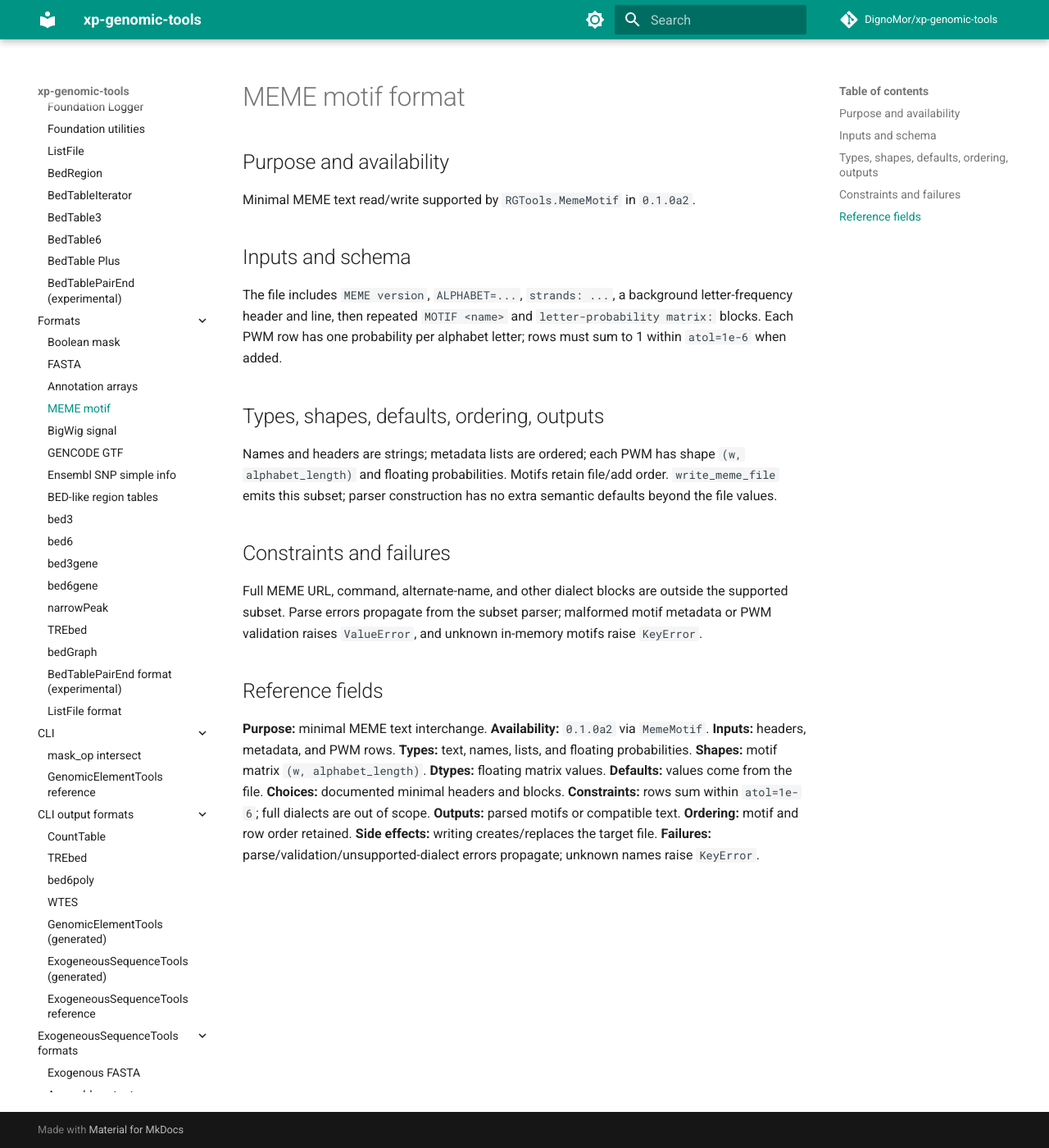
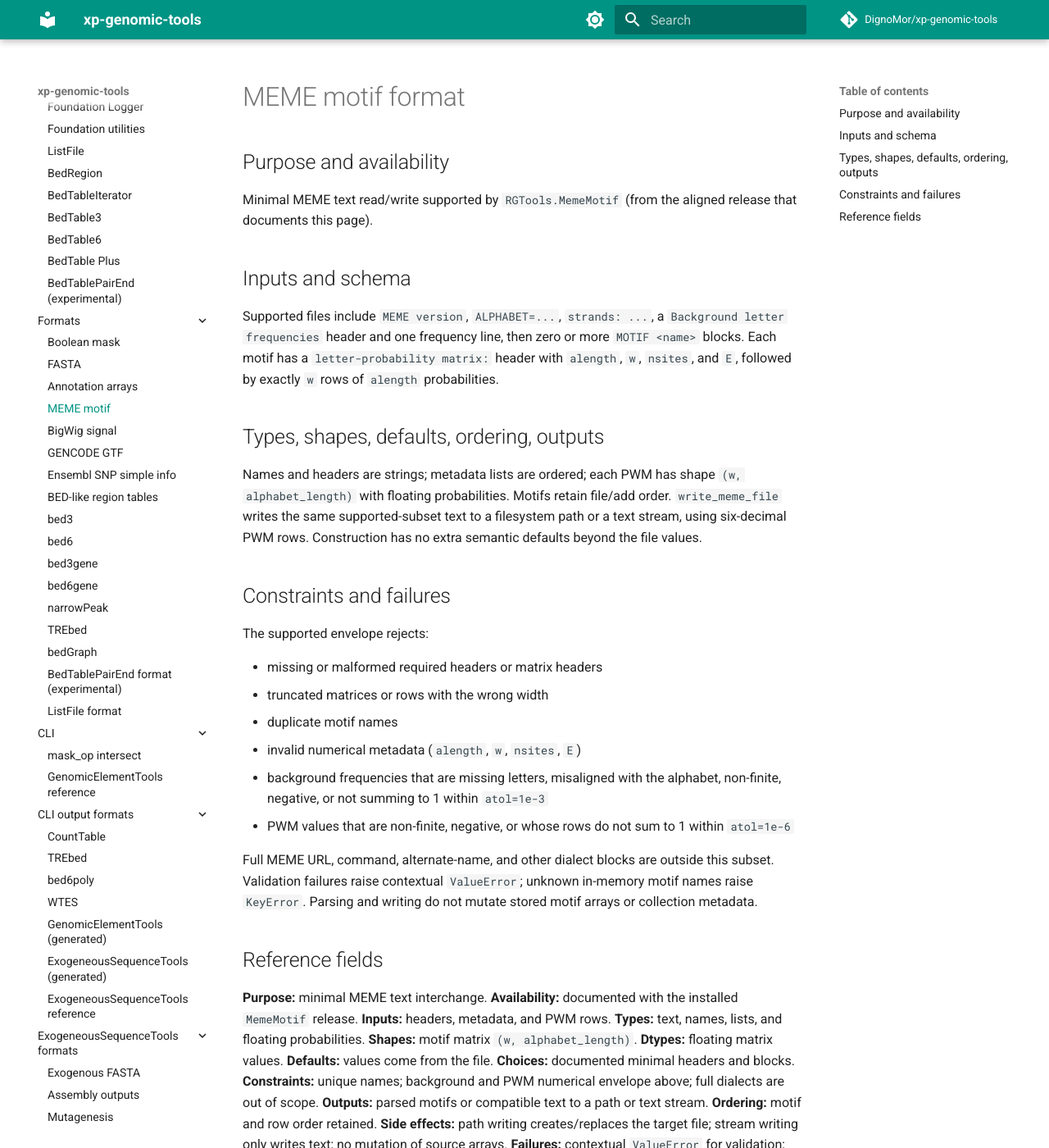
Before and after one commit to DignoMor/xp-genomic-tools-docs, an MkDocs documentation site: the page built from docs/reference/formats/motifs/meme.md, in a window 1280 px wide and 1400 px high. Shown: the whole window at 82% size. Built offline with MkDocs 1.6.1 and Material for MkDocs 9.7.7, drawn with Linux system fonts in a browser that asks for light colours; comment, search, counter and statistics services are not loaded; some of the changed text lies outside the part shown.

Commit message:
Document MEME validation envelope and stream write destinations.
Public format and API pages now describe the hardened supported subset without referencing private specs.

Co-authored-by: Cursor <cursoragent@cursor.com>

```diff
--- a/docs/reference/formats/motifs/meme.md
+++ b/docs/reference/formats/motifs/meme.md
@@ -2,38 +2,50 @@
 
 ## Purpose and availability
 
-Minimal MEME text read/write supported by `RGTools.MemeMotif` in `0.1.0a2`.
+Minimal MEME text read/write supported by `RGTools.MemeMotif` (from the
+aligned release that documents this page).
 
 ## Inputs and schema
 
-The file includes `MEME version`, `ALPHABET=...`, `strands: ...`, a background
-letter-frequency header and line, then repeated `MOTIF <name>` and
-`letter-probability matrix:` blocks. Each PWM row has one probability per
-alphabet letter; rows must sum to 1 within `atol=1e-6` when added.
+Supported files include `MEME version`, `ALPHABET=...`, `strands: ...`, a
+`Background letter frequencies` header and one frequency line, then zero or
+more `MOTIF <name>` blocks. Each motif has a `letter-probability matrix:`
+header with `alength`, `w`, `nsites`, and `E`, followed by exactly `w` rows of
+`alength` probabilities.
 
 ## Types, shapes, defaults, ordering, outputs
 
 Names and headers are strings; metadata lists are ordered; each PWM has shape
-`(w, alphabet_length)` and floating probabilities. Motifs retain file/add
-order. `write_meme_file` emits this subset; parser construction has no extra
+`(w, alphabet_length)` with floating probabilities. Motifs retain file/add
+order. `write_meme_file` writes the same supported-subset text to a filesystem
+path or a text stream, using six-decimal PWM rows. Construction has no extra
 semantic defaults beyond the file values.
 
 ## Constraints and failures
 
+The supported envelope rejects:
+
+- missing or malformed required headers or matrix headers
+- truncated matrices or rows with the wrong width
+- duplicate motif names
+- invalid numerical metadata (`alength`, `w`, `nsites`, `E`)
+- background frequencies that are missing letters, misaligned with the
+  alphabet, non-finite, negative, or not summing to 1 within `atol=1e-3`
+- PWM values that are non-finite, negative, or whose rows do not sum to 1
+  within `atol=1e-6`
+
 Full MEME URL, command, alternate-name, and other dialect blocks are outside
-the supported subset. Parse errors propagate from the subset parser; malformed
-motif metadata or PWM validation raises `ValueError`, and unknown in-memory
-motifs raise `KeyError`.
+this subset. Validation failures raise contextual `ValueError`; unknown
+in-memory motif names raise `KeyError`. Parsing and writing do not mutate
+stored motif arrays or collection metadata.
 
 ## Reference fields
 
-**Purpose:** minimal MEME text interchange. **Availability:** `0.1.0a2` via
-`MemeMotif`. **Inputs:** headers, metadata, and PWM rows. **Types:** text,
-names, lists, and floating probabilities. **Shapes:** motif matrix `(w,
-alphabet_length)`. **Dtypes:** floating matrix values. **Defaults:** values
-come from the file. **Choices:** documented minimal headers and blocks.
-**Constraints:** rows sum within `atol=1e-6`; full dialects are out of scope.
-**Outputs:** parsed motifs or compatible text. **Ordering:** motif and row
-order retained. **Side effects:** writing creates/replaces the target file.
-**Failures:** parse/validation/unsupported-dialect errors propagate; unknown
-names raise `KeyError`.
+**Purpose:** minimal MEME text interchange. **Availability:** documented with
+the installed `MemeMotif` release. **Inputs:** headers, metadata, and PWM rows.
+**Types:** text, names, lists, and floating probabilities. **Shapes:** motif
+matrix `(w, alphabet_length)`. **Dtypes:** floating matrix values. **Defaults:**
+values come from the file. **Choices:** documented minimal headers and blocks.
+**Constraints:** unique names; background and PWM numerical envelope above;
+full dialects are out of scope. **Outputs:** parsed motifs or compatible text to a
+path or text stream. **Ordering:** motif and row order retained. **Side effects:** path writing creates/replaces the target file; stream writing only writes text; no mutation of source arrays. **Failures:** contextual `ValueError` for validation; `KeyError` for unknown names.
```
Also changed, not shown: docs/reference/python/motifs/meme-motif.md (+24 -18 lines).
